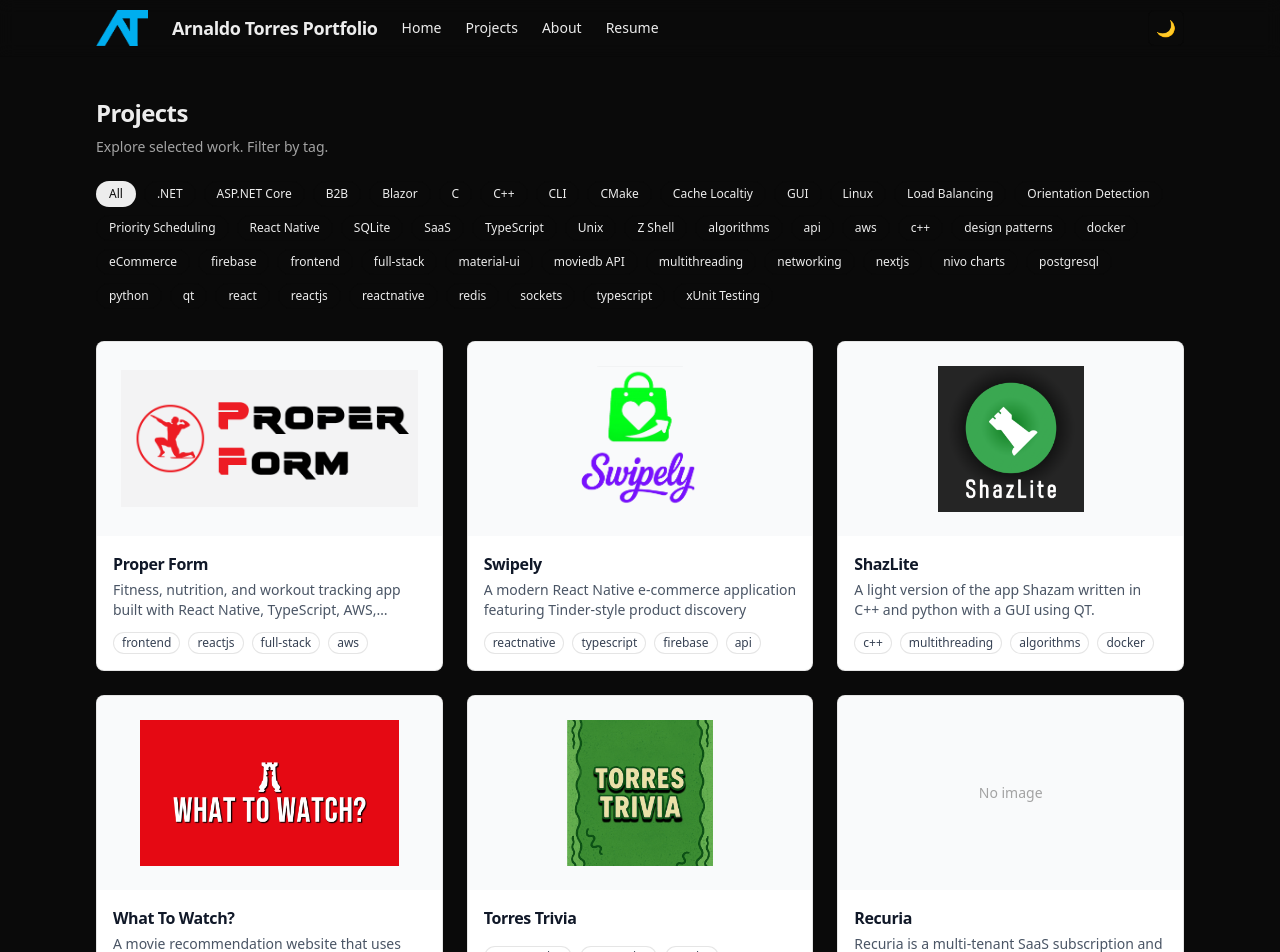
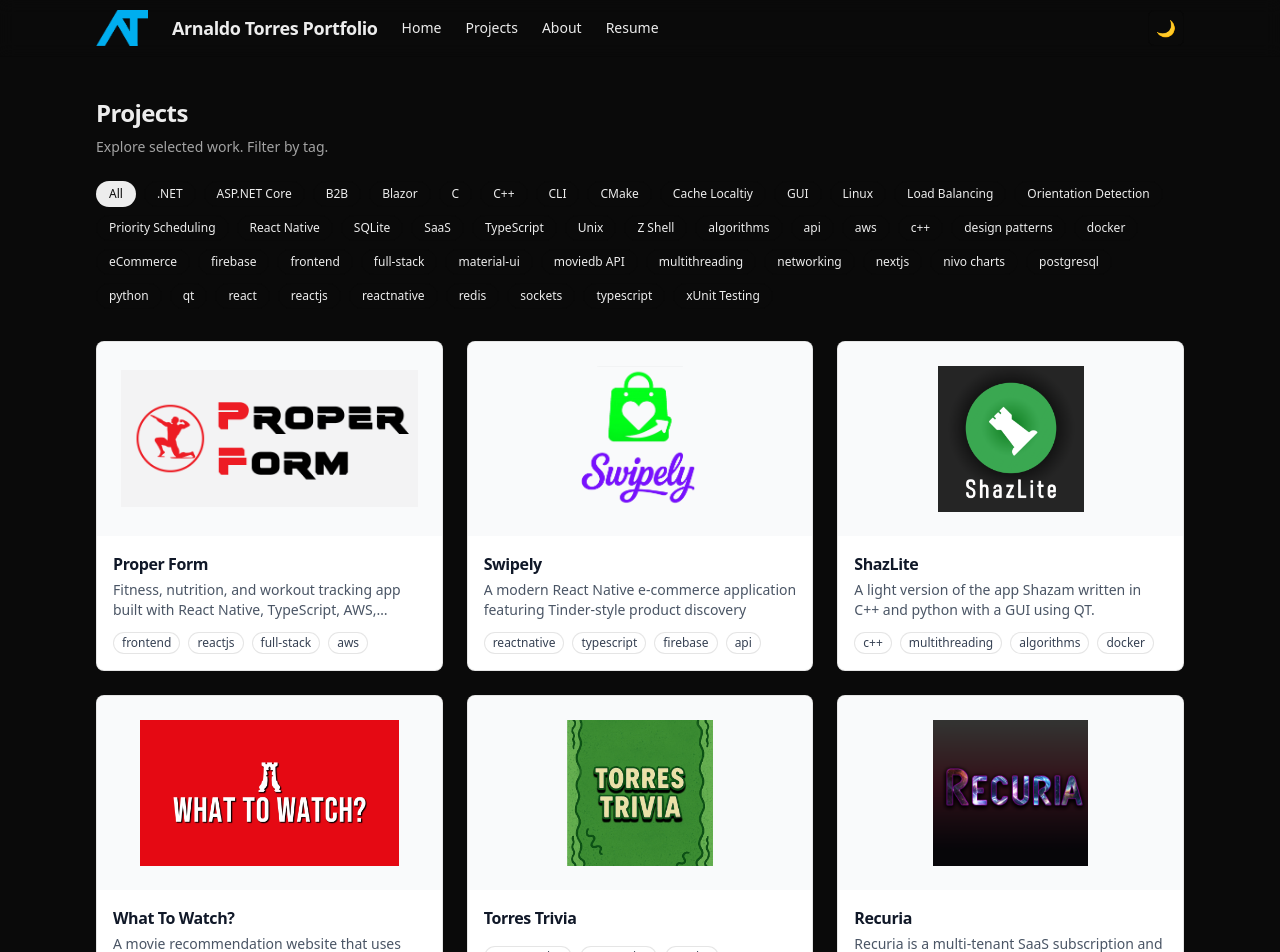
Before and after one commit to tarnaldo88/PortfolioWebsite, a Next.js app in the folder web/: page /projects in a window 1280 px wide. Shown: the top 952 px of the page. Built offline with nearby package versions, Linux system fonts and the light colour scheme.

Commit message:
Added recuria logo to recuria project

```diff
--- a/web/src/content/projects.ts
+++ b/web/src/content/projects.ts
@@ -197,7 +197,9 @@ export const projects: Project[] = [
     highlights: [],
     repoUrl: "https://github.com/tarnaldo88/Recuria",
     liveUrl:"#",
-    images:[],
+    images:[
+      {src: "/RecuriaLogo.png", alt: "Recuria Logo"},
+    ],
   },
   {
     id: "p2",
```
Also changed, not shown: web/public/RecuriaLogo.png (added).
